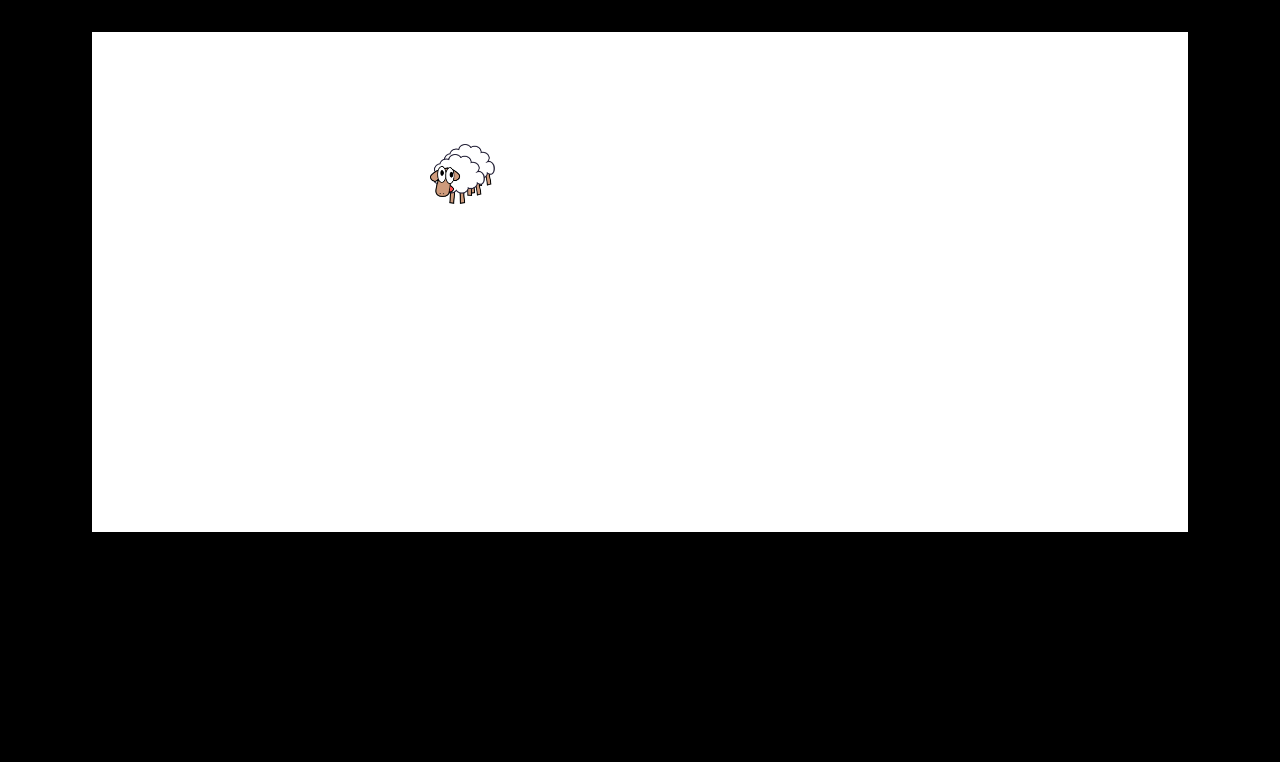
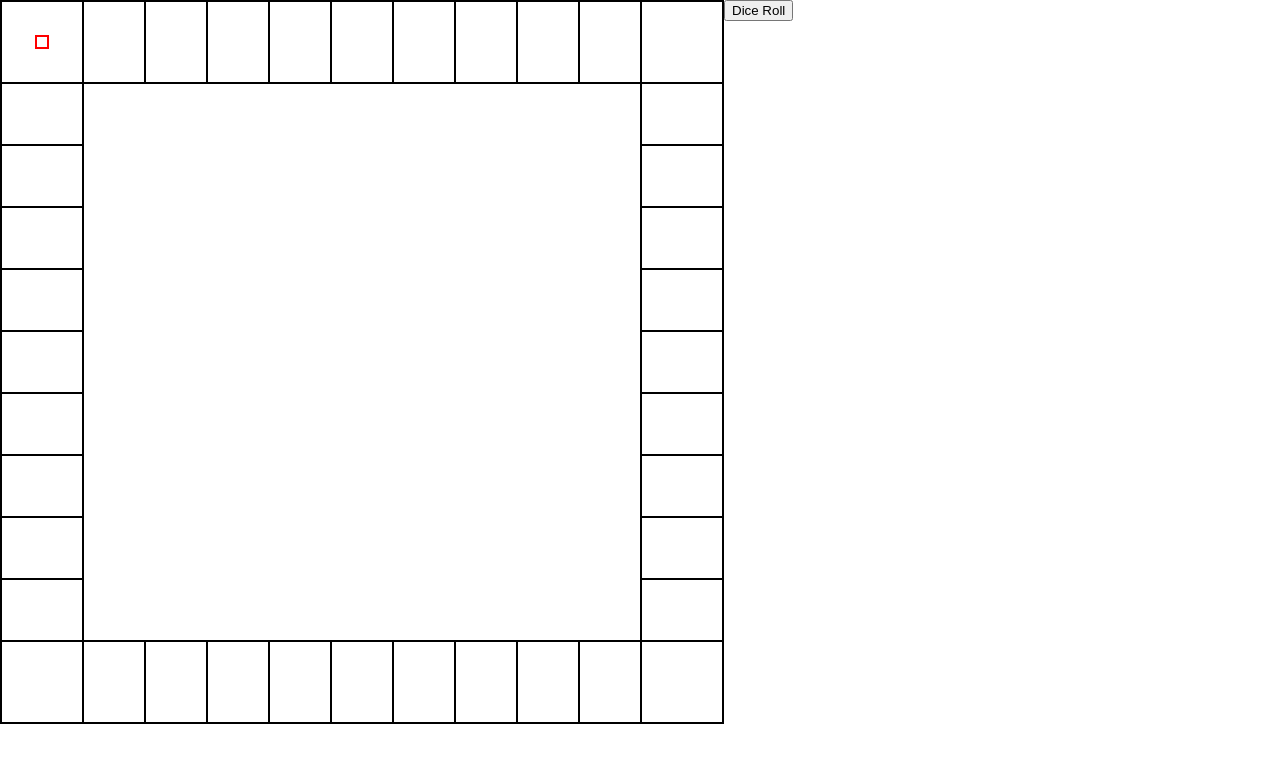
Before and after one commit to kyle116/Dodger-2-Player-Game, a plain HTML site: page index.html in a window 1280 px wide. Drawn offline with nearby package versions, Linux system fonts and the light colour scheme.

Commit message:
monopoly board started

```diff
--- a/index.html
+++ b/index.html
@@ -6,11 +6,62 @@
     <link rel="stylesheet" href="style.css">
   </head>
   <body>
+    <div class="cornerTL"></div>
+    <div class="tileT"></div>
+    <div class="tileT"></div>
+    <div class="tileT"></div>
+    <div class="tileT"></div>
+    <div class="tileT"></div>
+    <div class="tileT"></div>
+    <div class="tileT"></div>
+    <div class="tileT"></div>
+    <div class="tileT"></div>
+    <div class="cornerTR"></div>
 
-    <div class="sheep">
+    <div class="square"></div>
+    <div class ="middleSpace"></div>
+    <div class="square1"></div>
+    <div class="square"></div>
+    <div class ="middleSpace"></div>
+    <div class="square1"></div>
+    <div class="square"></div>
+    <div class ="middleSpace"></div>
+    <div class="square1"></div>
+    <div class="square"></div>
+    <div class ="middleSpace"></div>
+    <div class="square1"></div>
+    <div class="square"></div>
+    <div class ="middleSpace"></div>
+    <div class="square1"></div>
+    <div class="square"></div>
+    <div class ="middleSpace"></div>
+    <div class="square1"></div>
+    <div class="square"></div>
+    <div class ="middleSpace"></div>
+    <div class="square1"></div>
+    <div class="square"></div>
+    <div class ="middleSpace"></div>
+    <div class="square1"></div>
+    <div class="square"></div>
+    <div class ="middleSpaceB"></div>
+    <div class="square1"></div>
 
-    </div>
+    <div class="cornerBL"></div>
+    <div class="tileB"></div>
+    <div class="tileB"></div>
+    <div class="tileB"></div>
+    <div class="tileB"></div>
+    <div class="tileB"></div>
+    <div class="tileB"></div>
+    <div class="tileB"></div>
+    <div class="tileB"></div>
+    <div class="tileB"></div>
+    <div class="cornerBR"></div>
 
+    <div class="piece"></div>
+
+
+    <button type="button" name="button">Dice Roll</button>
   <script src="https://code.jquery.com/jquery-2.1.3.js"></script>
   <script src="main.js"></script>
   </body>
--- a/main.js
+++ b/main.js
@@ -1,102 +1,59 @@
-setInterval(function() {
-
-})
+// setInterval(function() {
+//
+// })
+//
+// $imgSheep = $('<img src="sheep.png" alt="">')
+// $divSquare = $('.square')
+// // '<div class="square"></div>'
+//
+// for (var i = 0; i < 3; i++) { //2 is the amount to input how many sheep
+//   $('.sheep').append('<div class="square"></div>')
+//   move()
+//   coordinates = newPosition()
+// }
+//
+// function move() {
+//
+//
+//
+//   $('div').each(function() {
+//
+//   $('div').animate({
+//        left: coordinates[0],
+//        top: coordinates[1]
+//    }, 1000, function() {
+//      move()
+//    })
+//  }
+//   )
+// }
+//
+//
+//
+//
+//
+// function newPosition() {
+//   left = Math.floor(1030 * Math.random())
+//   y = Math.floor(450 * Math.random())
+//   leftTop = [left, y]
+//   return leftTop
+// }
 
 
-function move() {
-  coordinates = newPosition()
-  $('.sheep').append($('<img src="sheep.png" alt="">'))
+$buttons = $('button').on('click', randomize)
 
-  $("img").each(function() {
+// var worldwide = randomize()
 
-  $("img").animate({
-       left: coordinates[0],
-       top: coordinates[1]
-   }, 10000, function() {
-     move()
-   })
- }
-  )
+function randomize() {
+  console.log('Running')
+  var ex = Math.floor(Math.random() * 6) + 1;
+  console.log(ex);
+  //return ex;
+  if (ex === 1) {
+    movement = parseInt($('.piece').css("left")) + 73
+    // $('.piece').css("left", movement)
+    $('.piece').animate({
+      left: movement
+    }, 1000)
+  }
 }
-for (var i = 0; i < 2; i++) { //2 is the amount to input how many sheep
-  move()
-  // sfjd
-}
-
-
-
-
-function newPosition() {
-  left = Math.floor(1030 * Math.random())
-  y = Math.floor(450 * Math.random())
-  leftTop = [left, y]
-  return leftTop
-}
-
-
-
-
-
-
-
-
-
-
-
-
-
-
-
-
-
-
-
-
-
-
-
-
-
-// console.log($(window).width())
-//  console.log($('.a').offset())
-
-// animateDiv();
-// //
-// //
-//  function makeNewPosition(){
-//
-//      // Get viewport dimensions (remove the dimension of the div)
-//      var h = $(window).height() - 50;
-//      var w = $(window).width() - 50;
-//
-//      var nh = Math.floor(Math.random() * h);
-//      var nw = Math.floor(Math.random() * w);
-//
-//      return [nh,nw];
-//
-//  }
-//
-//  function animateDiv(){
-//      var newq = makeNewPosition();
-//      var oldq = $('.a').offset();
-//      //var speed = calcSpeed([oldq.top, oldq.left], newq);
-//
-//      $('.a').animate({ top: newq[0], left: newq[1] }, 5590, function(){
-//        animateDiv();
-//      });
-//
-//  };
-//
-//  function calcSpeed(prev, next) {
-//
-//      var x = Math.abs(prev[1] - next[1]);
-//      var y = Math.abs(prev[0] - next[0]);
-//
-//      var greatest = x > y ? x : y;
-//
-//      var speedModifier = 0.1;
-//
-//      var speed = Math.ceil(greatest/speedModifier);
-//
-//      return speed;
-// }
--- a/style.css
+++ b/style.css
@@ -1,45 +1,122 @@
 body {
-  margin: 30px 90px;
-  background: black;
+  margin: 0;
 }
 
 div {
-  display: block;
-  width: auto;
-  height: 500px;
-  border: 2px solid black;
-  background: white;
+  width: 80px;
+  height: 80px;
+  display: inline-block;
+
+  position: relative;
 }
 
 
-img {
+.cornerTL {
+  width: 80px;
+  height: 80px;
   display: inline-block;
-  max-width: 10%;
-  max-height: 10%;
-  /*top: 300px;
-  left: 342px;*/
-  position: relative;
+  float: left;
+  border: 2px solid black;
+  clear: both;
 }
 
-/*div.a {
-width: 50px;
-height:50px;
- background-color:red;
-position:fixed;
-
-}*/
-
-/* css */
-/*.ken {
-    width:70px; height:160px;
-    background-image:url('ken.png');
+.cornerTR {
+  width: 80px;
+  height: 80px;
+  display: inline-block;
+  float: left;
+  border-top: 2px solid black;
+  border-right: 2px solid black;
+  border-bottom: 2px solid black;
 }
 
-.punch {
-    animation: punch steps(4) 0.15s infinite;
+.tileT {
+  width: 60px;
+  height: 80px;
+  display: inline-block;
+  float: left;
+  border-top: 2px solid black;
+  border-right: 2px solid black;
+  border-bottom: 2px solid black;
 }
 
-@keyframes punch {
-    from { background-position:0px -160px; }
-    to { background-position:-280px -160px; }
-}*/
+.square {
+  display: inline-block;
+  width: 80px;
+  height: 60px;
+  border-left: 2px solid black;
+  border-right: 2px solid black;
+  border-bottom: 2px solid black;
+  float: left;
+  clear: both;
+}
+
+.square1 {
+  display: inline-block;
+  width: 80px;
+  height: 60px;
+  border-left: 2px solid black;
+  border-right: 2px solid black;
+  border-bottom: 2px solid black;
+  float: left;
+}
+
+.middleSpace {
+  display: inline-block;
+  width: 556px;
+  height: 60px;
+
+  float: left;
+}
+
+.cornerBL {
+  width: 80px;
+  height: 80px;
+  display: inline-block;
+  float: left;
+  border-right: 2px solid black;
+  border-left: 2px solid black;
+  border-bottom: 2px solid black;
+  clear: both;
+}
+
+.cornerBR {
+  width: 80px;
+  height: 80px;
+  display: inline-block;
+  float: left;
+
+  border-right: 2px solid black;
+  border-bottom: 2px solid black;
+}
+
+.tileB {
+  width: 60px;
+  height: 80px;
+  display: inline-block;
+  float: left;
+
+  border-right: 2px solid black;
+  border-bottom: 2px solid black;
+}
+
+.middleSpaceB {
+  display: inline-block;
+  width: 556px;
+  height: 60px;
+
+  float: left;
+  border-bottom: 2px solid black;
+}
+
+.piece {
+  width: 10px;
+  height: 10px;
+  /*top: 679px;
+  left: 668px;*/
+  top: 35px;
+  left: 35px;
+  position: absolute;
+  display: inline-block;
+  border: 2px solid red;
+}
```
Also changed, not shown: ken.png (deleted), notes.txt, sheep.png (deleted).
